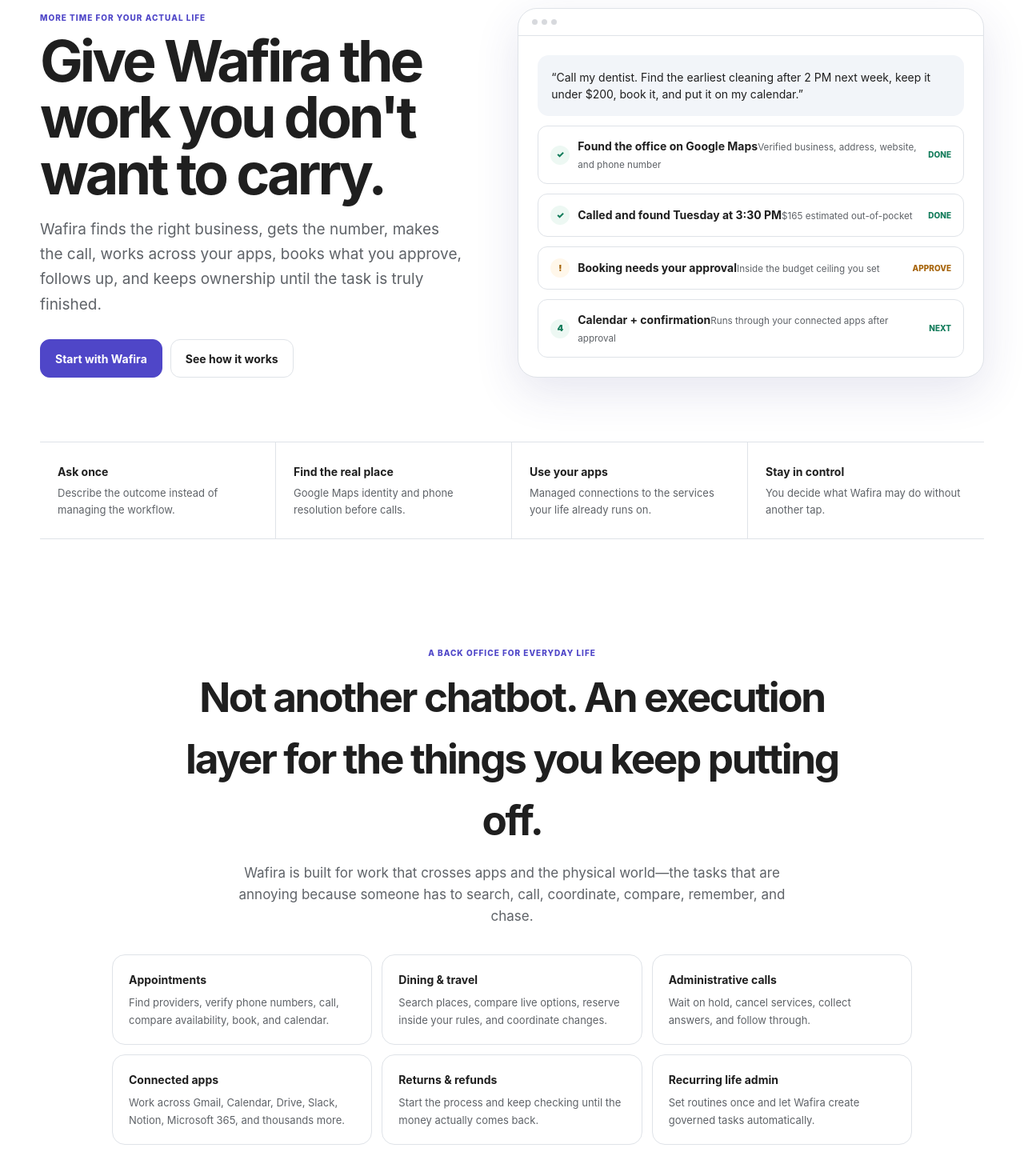
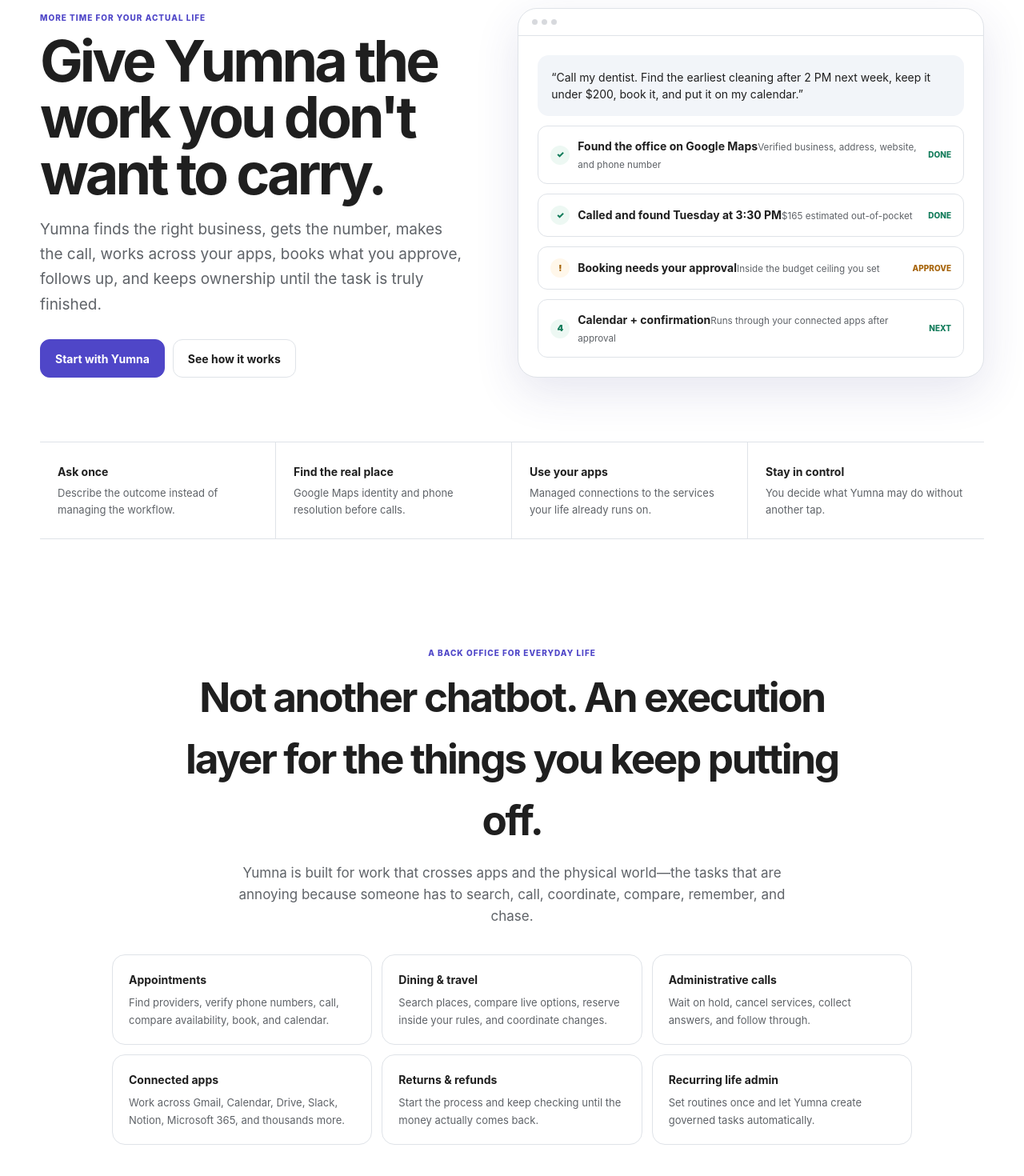
Before and after one commit to HamzaHefzy/hamzamain, a Next.js app: page / in a window 1280 px wide. Shown: the part 144-1614 px from the top of the page at 80% size. Built offline with nearby package versions, Linux system fonts and the light colour scheme; no server answers.

Commit message:
Lock final Yumna brand identity

```diff
--- a/app/page.tsx
+++ b/app/page.tsx
@@ -5,7 +5,7 @@
   return (
     <div className="operator-marketing">
       <header className="operator-public-nav">
-        <Link href="/" aria-label="Wafira home"><Logo /></Link>
+        <Link href="/" aria-label="Yumna home"><Logo /></Link>
         <nav aria-label="Public navigation">
           <a href="#how">How it works</a>
           <a href="#use-cases">Use cases</a>
@@ -19,19 +19,19 @@
         <section className="operator-hero">
           <div>
             <span className="operator-kicker">More time for your actual life</span>
-            <h1>Give Wafira the work you don&apos;t want to carry.</h1>
+            <h1>Give Yumna the work you don&apos;t want to carry.</h1>
             <p>
-              Wafira finds the right business, gets the number, makes the call,
+              Yumna finds the right business, gets the number, makes the call,
               works across your apps, books what you approve, follows up, and
               keeps ownership until the task is truly finished.
             </p>
             <div className="operator-hero-actions">
-              <Link href="/signup">Start with Wafira</Link>
+              <Link href="/signup">Start with Yumna</Link>
               <a href="#how">See how it works</a>
             </div>
           </div>
 
-          <div className="operator-demo-window" aria-label="Illustrative Wafira task">
+          <div className="operator-demo-window" aria-label="Illustrative Yumna task">
             <div className="operator-demo-top"><i /><i /><i /></div>
             <div className="operator-demo-body">
               <div className="operator-demo-request">
@@ -50,14 +50,14 @@
           <article><strong>Ask once</strong><span>Describe the outcome instead of managing the workflow.</span></article>
           <article><strong>Find the real place</strong><span>Google Maps identity and phone resolution before calls.</span></article>
           <article><strong>Use your apps</strong><span>Managed connections to the services your life already runs on.</span></article>
-          <article><strong>Stay in control</strong><span>You decide what Wafira may do without another tap.</span></article>
+          <article><strong>Stay in control</strong><span>You decide what Yumna may do without another tap.</span></article>
         </section>
 
         <section className="operator-marketing-section" id="use-cases">
           <span className="operator-kicker">A back office for everyday life</span>
           <h2>Not another chatbot. An execution layer for the things you keep putting off.</h2>
           <p>
-            Wafira is built for work that crosses apps and the physical world—the
+            Yumna is built for work that crosses apps and the physical world—the
             tasks that are annoying because someone has to search, call, coordinate,
             compare, remember, and chase.
           </p>
@@ -67,7 +67,7 @@
             <article><strong>Administrative calls</strong><span>Wait on hold, cancel services, collect answers, and follow through.</span></article>
             <article><strong>Connected apps</strong><span>Work across Gmail, Calendar, Drive, Slack, Notion, Microsoft 365, and thousands more.</span></article>
             <article><strong>Returns & refunds</strong><span>Start the process and keep checking until the money actually comes back.</span></article>
-            <article><strong>Recurring life admin</strong><span>Set routines once and let Wafira create governed tasks automatically.</span></article>
+            <article><strong>Recurring life admin</strong><span>Set routines once and let Yumna create governed tasks automatically.</span></article>
           </div>
         </section>
       </main>
```
